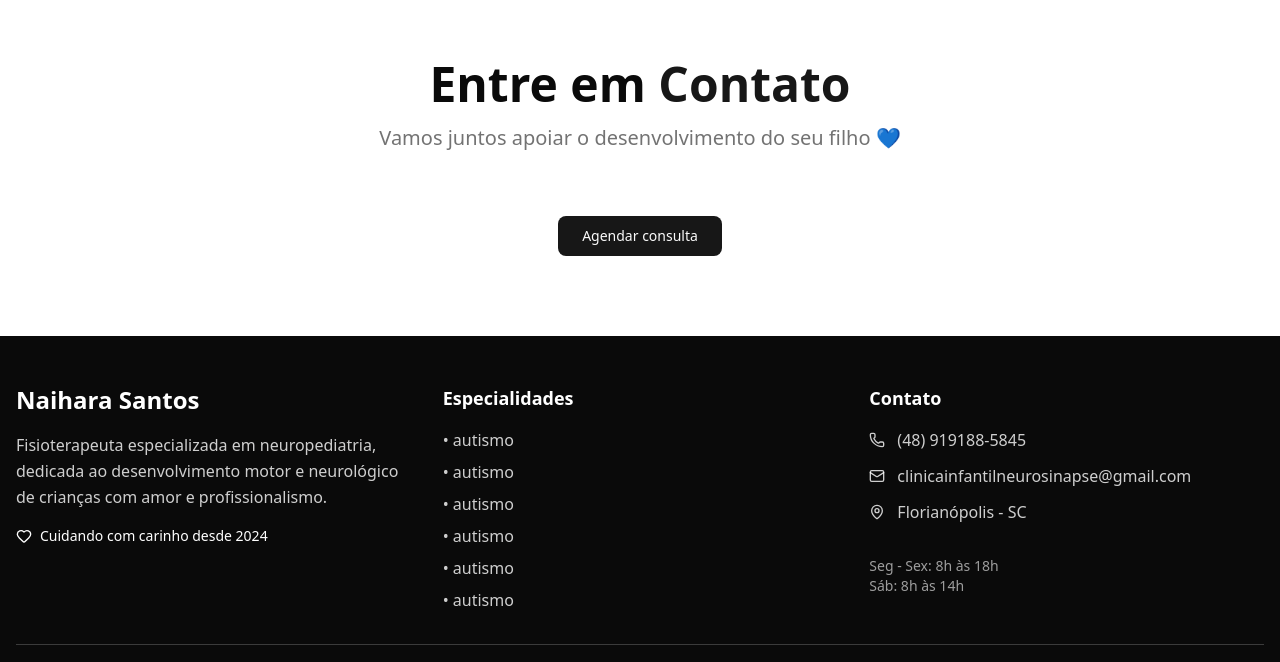
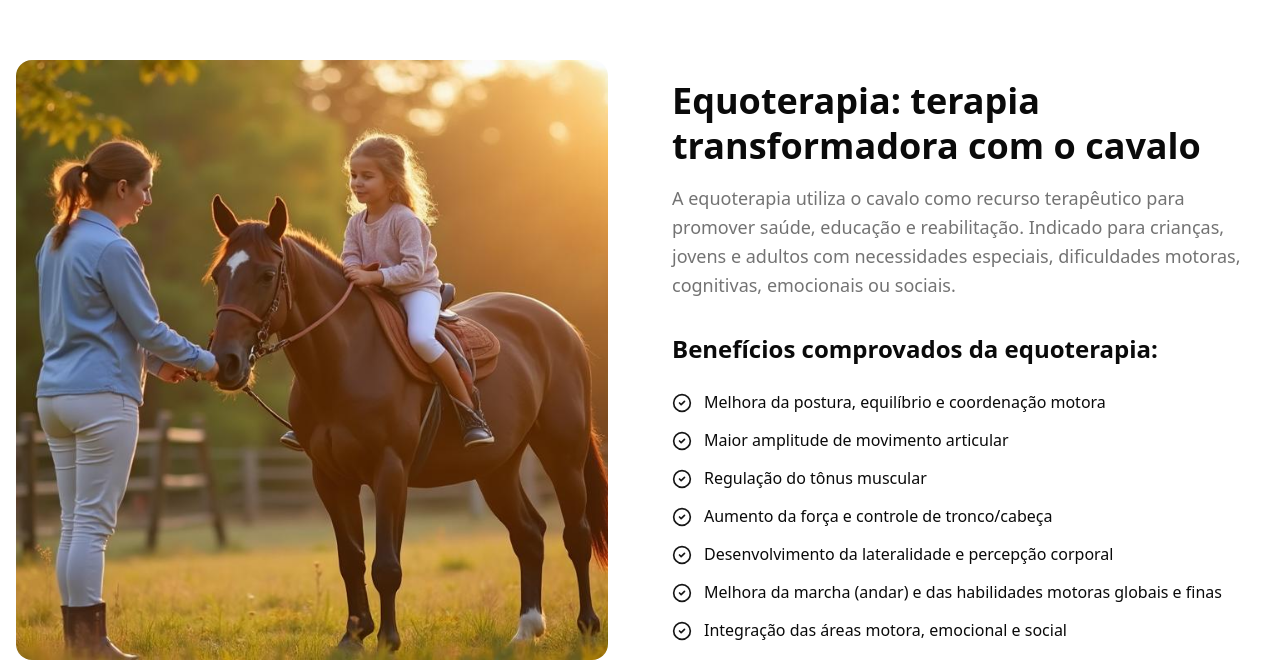
Before and after one commit to cal-oliveira/lp-naihara-santos, a Next.js app: page / in a window 1280 px wide. Shown: the part 1974-2636 px from the top of the page. Built offline with nearby package versions, Linux system fonts and the light colour scheme.

Commit message:
fix: adds the equine therapy section

```diff
--- a/src/app/page.tsx
+++ b/src/app/page.tsx
@@ -3,6 +3,7 @@ import Hero from "./sections/Hero";
 import About from "./sections/About";
 import CTA from "./sections/CTA";
 import Equaotherapy from "./sections/Equaotherapy";
+import EquineTherapy from "./sections/EquineTherapy";
 
 export default function Home() {
   return (
@@ -10,6 +11,7 @@ export default function Home() {
       <Hero />
       <About />
       {/* <Equaotherapy /> */}
+      <EquineTherapy />
       <CTA />
     </div>
   );
--- /dev/null
+++ b/src/app/sections/EquineTherapy.tsx
@@ -0,0 +1,77 @@
+import { Card, CardContent } from "@/components/ui/card";
+import { CheckCircle2 } from "lucide-react";
+import equoterapiaImage from "@/assets/equoterapia-1.jpg";
+
+export default function EquineTherapy() {
+  const benefits = [
+    "Melhora da postura, equilíbrio e coordenação motora",
+    "Maior amplitude de movimento articular",
+    "Regulação do tônus muscular",
+    "Aumento da força e controle de tronco/cabeça",
+    "Desenvolvimento da lateralidade e percepção corporal",
+    "Melhora da marcha (andar) e das habilidades motoras globais e finas",
+    "Integração das áreas motora, emocional e social"
+  ];
+
+  return (
+    <section className="py-20 bg-background">
+      <div className="container mx-auto px-4">
+        <div className="grid lg:grid-cols-2 gap-16 items-center">
+          {/* Conteúdo textual */}
+          <div className="space-y-8">
+            <div className="space-y-4">
+              <h2 className="text-4xl font-bold text-tertiary leading-tight">
+                Equoterapia: terapia transformadora com o cavalo
+              </h2>
+              <p className="text-lg text-muted-foreground leading-relaxed">
+                A equoterapia utiliza o cavalo como recurso terapêutico para promover saúde,
+                educação e reabilitação. Indicado para crianças, jovens e adultos com
+                necessidades especiais, dificuldades motoras, cognitivas, emocionais ou sociais.
+              </p>
+            </div>
+
+            {/* Diferencial */}
+            {/* <Card className="bg-accent border-primary-soft shadow-card">
+              <CardContent className="p-6">
+                <h3 className="text-xl font-semibold text-primary-deep mb-3">
+                  Diferencial
+                </h3>
+                <p className="text-accent-foreground">
+                  Meu trabalho é realizado em equipe interdisciplinar, garantindo uma
+                  abordagem completa e personalizada.
+                </p>
+              </CardContent>
+            </Card> */}
+
+            {/* Benefícios */}
+            <div>
+              <h3 className="text-2xl font-semibold text-tertiary mb-6">
+                Benefícios comprovados da equoterapia:
+              </h3>
+              <div className="grid gap-3">
+                {benefits.map((benefit, index) => (
+                  <div key={index} className="flex items-start gap-3">
+                    <CheckCircle2 className="text-primary flex-shrink-0 w-5 h-5 mt-1" />
+                    <span className="text-foreground leading-relaxed">{benefit}</span>
+                  </div>
+                ))}
+              </div>
+            </div>
+          </div>
+
+          {/* Imagem */}
+          <div className="lg:order-first">
+            <div className="relative">
+              <img
+                src={equoterapiaImage.src}
+                alt="Sessão de equoterapia com criança e cavalo"
+                className="w-full h-[600px] object-cover rounded-2xl shadow-soft"
+              />
+              <div className="absolute inset-0 bg-gradient-to-t from-tertiary/20 to-transparent rounded-2xl"></div>
+            </div>
+          </div>
+        </div>
+      </div>
+    </section>
+  );
+};
```
Also changed, not shown: src/assets/equoterapia-1.jpg (added).
